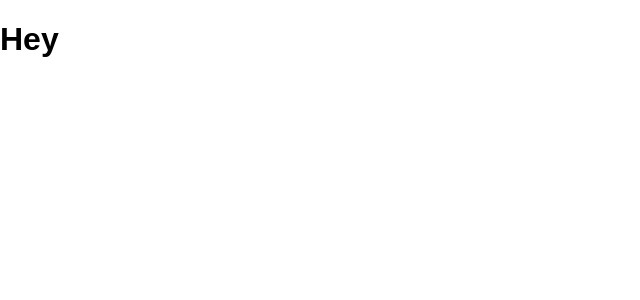
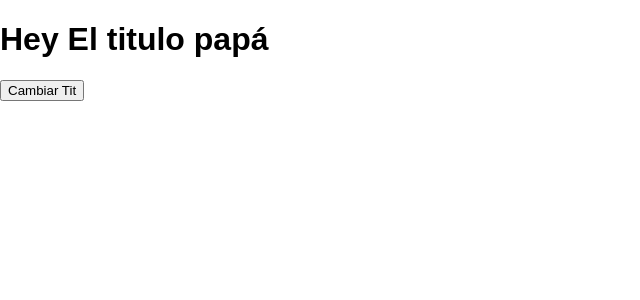
Before and after one commit to carloshlopez/react-test, a React (Create React App) app: page / in a window 1280 px wide. Shown: the top 300 px of the page, without its empty margins (0-640 px from the left). Built offline with nearby package versions, Linux system fonts and the light colour scheme.

Commit message:
componentes con estado

```diff
--- a/src/App.js
+++ b/src/App.js
@@ -2,11 +2,32 @@ import React, { Component } from 'react';
 import './App.css';
 
 class App extends Component {
+
+  constructor(){
+    super();
+    this.changeTitle = this.changeTitle.bind(this);
+
+    this.state = {
+      title: "El titulo papá"
+    }
+  }
+
+  changeTitle(){
+    this.setState({
+      title: "A very cool title"
+    });
+  }
+
   render() {
     return (
-        <h1>Hey</h1>
+        <div>
+          <h1>Hey {this.state.title} </h1>
+          <button onClick={this.changeTitle}>Cambiar Tit</button>
+        </div>
     );
   }
+
+
 }
 
 export default App;
```
